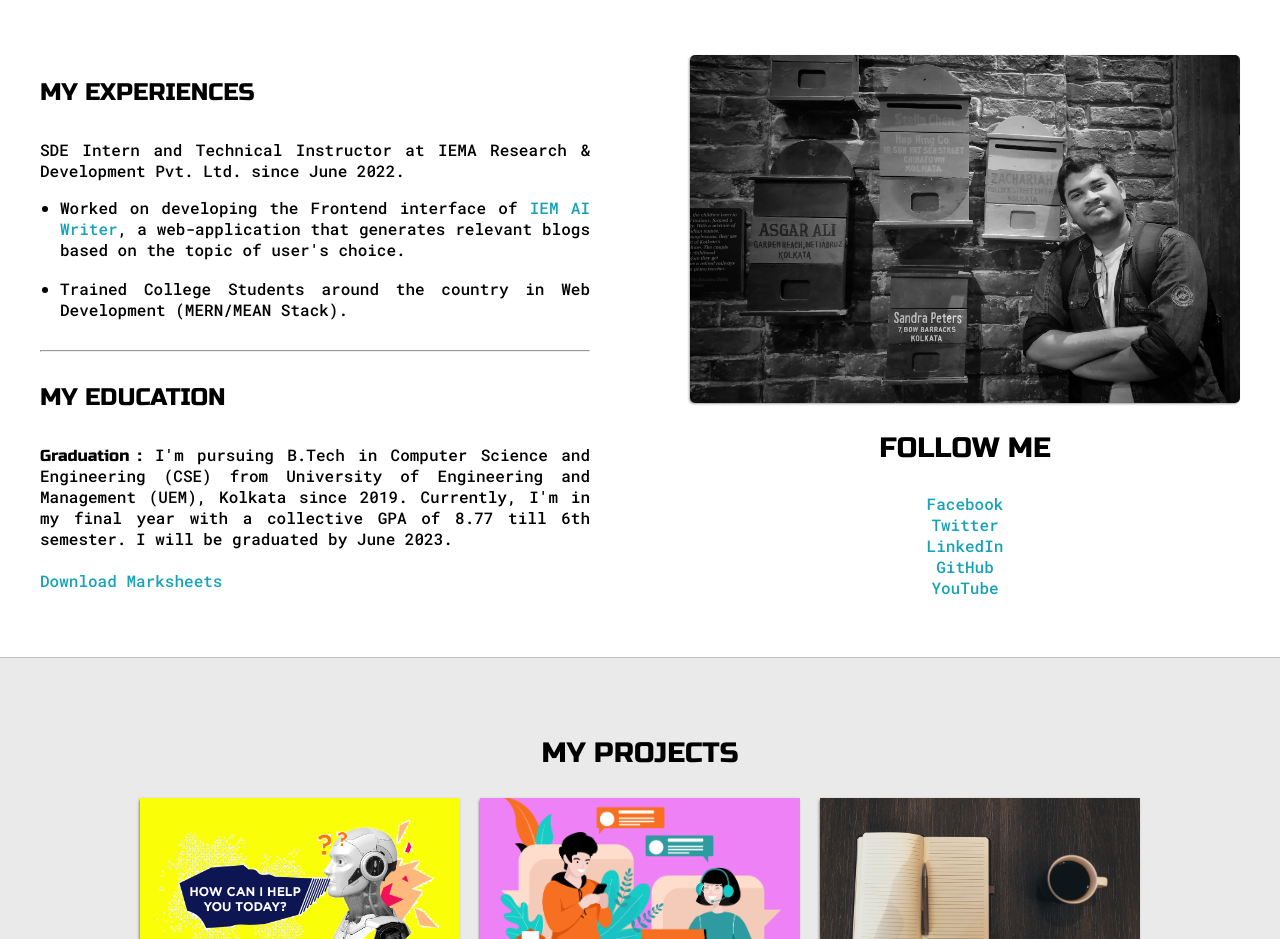
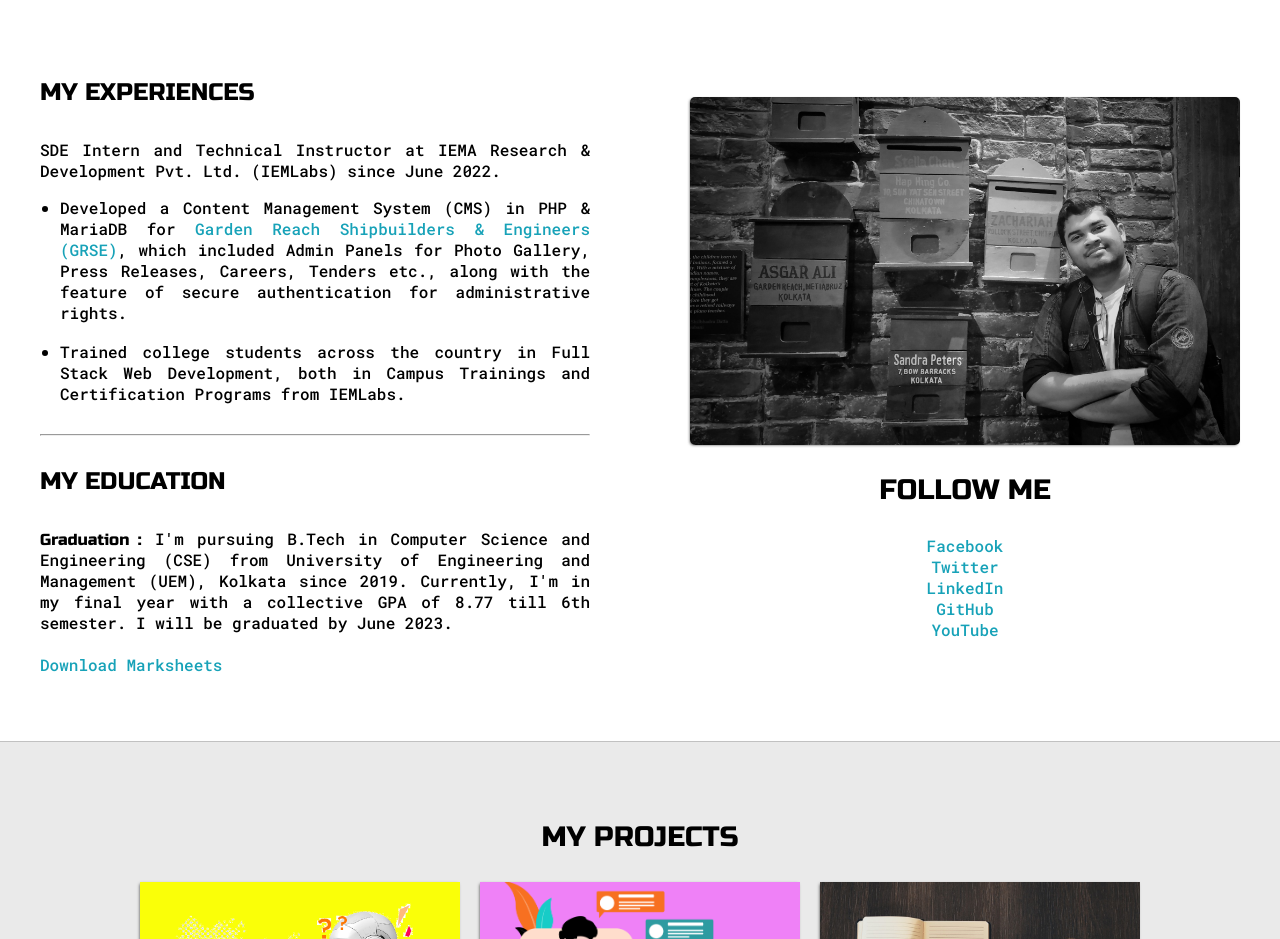
Before and after one commit to noobchirag69/Personal_Portfolio, a plain HTML site: page index.html in a window 1280 px wide. Shown: the part 1120-2059 px from the top of the page. Drawn offline with Linux system fonts and the light colour scheme.

Commit message:
Update index.html

```diff
--- a/index.html
+++ b/index.html
@@ -104,14 +104,12 @@
                 <div class="about-me">
                     <!-- Work Experience -->
                     <h4>MY EXPERIENCES</h4>
-                    <p>SDE Intern and Technical Instructor at IEMA Research & Development Pvt. Ltd. since June 2022.</p>
+                    <p>SDE Intern and Technical Instructor at IEMA Research & Development Pvt. Ltd. (IEMLabs) since June 2022.</p>
                     <div id="skills">
                         <ul>
-                            <li>Worked on developing the Frontend interface of <a href="https://iemaiwriter.com/"
-                                    target="_blank">IEM AI Writer</a>, a web-application that generates relevant blogs
-                                based on the topic of user's choice.</li>
+                            <li>Developed a Content Management System (CMS) in PHP & MariaDB for <a href="https://grse.in/" target="_blank">Garden Reach Shipbuilders & Engineers (GRSE)</a>, which included Admin Panels for Photo Gallery, Press Releases, Careers, Tenders etc., along with the feature of secure authentication for administrative rights.</li>
                             <br>
-                            <li>Trained College Students around the country in Web Development (MERN/MEAN Stack).</li>
+                            <li>Trained college students across the country in Full Stack Web Development, both in Campus Trainings and Certification Programs from IEMLabs.</li>
                         </ul>
                     </div>
                     <hr>
```
